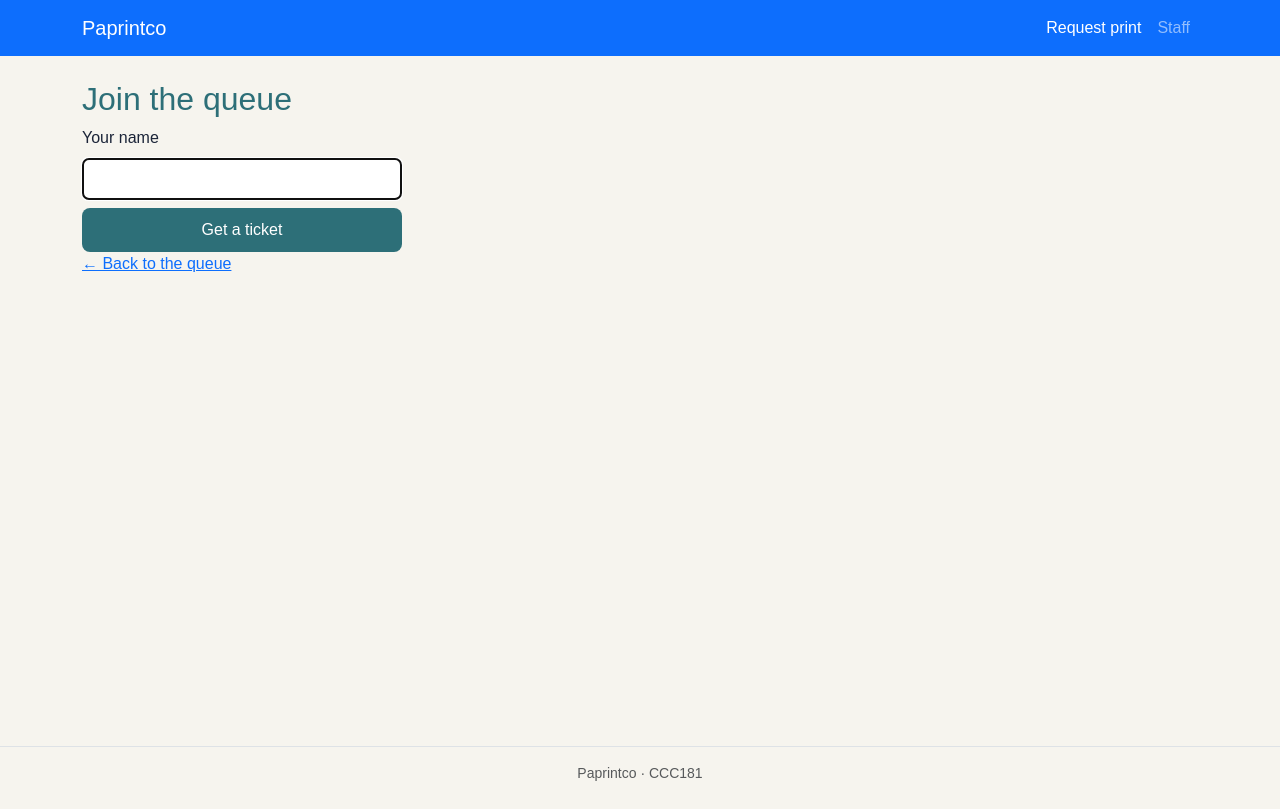
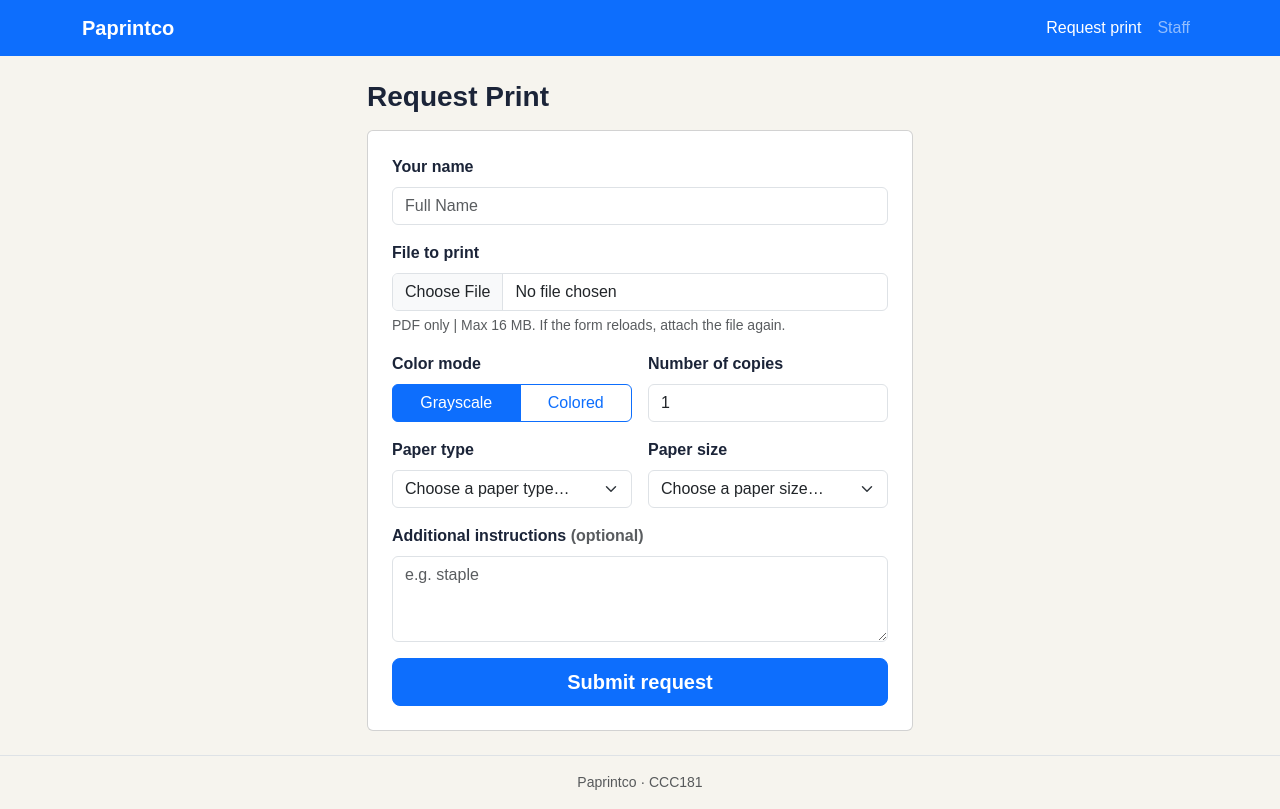
Before and after one commit to cooky922/CCC181, a Flask app: page /join in a window 1280 px wide. Before the commit the page ends 781 px from the top, so only its background shows below. Run offline with Flask 3, Linux system fonts and the light colour scheme.

Commit message:
Add join form with validation (#1)

```diff
--- a/app.py
+++ b/app.py
@@ -4,14 +4,28 @@ Run it with:
     flask --app app run --debug
 then open http://127.0.0.1:5000
 """
+import os
+import uuid
 from flask import Flask, abort, flash, redirect, render_template, request, url_for
+from werkzeug.exceptions import RequestEntityTooLarge
+from werkzeug.utils import secure_filename
+
+BASE_DIR = os.path.dirname(os.path.abspath(__file__))
+UPLOAD_DIR = os.path.join(BASE_DIR, "uploads")
+os.makedirs(UPLOAD_DIR, exist_ok=True)
 
 app = Flask(__name__)
 app.secret_key = "dev-only-change-me"  # Week 11 moves this into an environment variable
+app.config["MAX_CONTENT_LENGTH"] = 16 * 1024 * 1024  # Max of 16 MB per upload
 
 SERVICES = [
     {"id": 1, "name": "Document Printing"},
 ]
+
+# Choices for the request form. The server checks every value against these lists.
+COLOR_MODES = ["Grayscale", "Colored"]
+PAPER_TYPES = ["Bond Paper", "Photo Paper", "Sticker Paper", "Cardstock"]
+PAPER_SIZES = ["Short", "A4", "Long"]
 
 # Sample data for the demo. It lives in memory, so it resets every time the
 # server restarts. A real app would save tickets in a database later.
@@ -25,13 +39,13 @@ TICKETS = [
         "number_of_copies": 3,
         "paper_size": "A4",
         "paper_type": "Bond Paper",
-        "color_mode": "Black and White",
+        "color_mode": "Grayscale",
+        "notes": "",
         "status": "waiting",
     },
     {
         "number": 2,
         "name": "Lex Ian",
-        "email": "lexian@gmail.com",
         "service_id": 1,
         "file_name": "report.pdf",
         "file_path": "uploads/report.pdf",
@@ -39,6 +53,7 @@ TICKETS = [
         "paper_size": "Long",
         "paper_type": "Bond Paper",
         "color_mode": "Colored",
+        "notes": "",
         "status": "printing",
     },
 ]
@@ -58,9 +73,82 @@ def ticket(ticket_id):
             return render_template("ticket.html", ticket=t, position=position)
     abort(404)  # no ticket with that number
 
-@app.route("/join")
+def form_context(form, errors):
+    return dict(form=form,
+                errors=errors,
+                color_modes=COLOR_MODES,
+                paper_types=PAPER_TYPES,
+                paper_sizes=PAPER_SIZES)
+
+@app.get("/join")
 def join_form():
-    return render_template("join.html")
+    return render_template("join.html", **form_context({}, {}))
+
+@app.post("/join")
+def join():
+    form = request.form
+    name = form.get("name", "").strip()
+    color_mode = form.get("color_mode", "")
+    copies = form.get("number_of_copies", type=int)
+    paper_type = form.get("paper_type", "")
+    paper_size = form.get("paper_size", "")
+    notes = form.get("notes", "").strip()
+    upload = request.files.get("file")
+
+    errors = {}
+    if not name:
+        errors["name"] = "Enter your name."
+    elif len(name) > 60:
+        errors["name"] = "Keep your name under 60 characters."
+
+    if upload is None or not upload.filename:
+        errors["file"] = "Attach the PDF you want printed."
+    elif not upload.filename.lower().endswith(".pdf"):
+        errors["file"] = "Only PDF files are accepted. Save or export your file as a PDF first."
+    elif upload.stream.read(5) != b"%PDF-":
+        errors["file"] = "That file does not look like a valid PDF. Try exporting it again."
+    else:
+        upload.stream.seek(0)
+
+    if color_mode not in COLOR_MODES:
+        errors["color_mode"] = "Choose Grayscale or Colored."
+    if copies is None or not 1 <= copies <= 100:
+        errors["number_of_copies"] = "Enter a number of copies from 1 to 100."
+    if paper_type not in PAPER_TYPES:
+        errors["paper_type"] = "Choose a paper type."
+    if paper_size not in PAPER_SIZES:
+        errors["paper_size"] = "Choose a paper size."
+    if len(notes) > 300:
+        errors["notes"] = "Keep additional instructions under 300 characters."
+
+    if errors:
+        flash("Please fix the highlighted fields.", "danger")
+        return render_template("join.html", **form_context(form, errors)), 400
+
+    stored_name = f"{uuid.uuid4().hex}.pdf"
+    upload.save(os.path.join(UPLOAD_DIR, stored_name))
+
+    number = TICKETS[-1]["number"] + 1 if TICKETS else 1
+    TICKETS.append({
+        "number": number,
+        "name": name,
+        "service_id": SERVICES[0]["id"],
+        "file_name": secure_filename(upload.filename) or "document.pdf",
+        "file_path": f"uploads/{stored_name}",
+        "number_of_copies": copies,
+        "paper_size": paper_size,
+        "paper_type": paper_type,
+        "color_mode": color_mode,
+        "notes": notes,
+        "status": "waiting",
+    })
+    flash(f"Request submitted. Your ticket is #{number}.", "success")
+    return redirect(url_for("ticket", ticket_id=number))
+
+@app.errorhandler(RequestEntityTooLarge)
+def too_large(_err):
+    flash("That file is too large. The limit is 16 MB.", "danger")
+    return render_template("join.html", **form_context({}, {"file": "Choose a PDF under 16 MB."})), 413
 
 @app.route("/staff")
 def staff_dashboard():
--- a/static/css/style.css
+++ b/static/css/style.css
@@ -1,4 +1,5 @@
 /* Colors borrowed from the Week 2 slide deck */
+
 :root {
   --navy: #16223A;
   --paper: #F6F4EE;
@@ -78,3 +79,28 @@ footer {
 }
 
 .error { color: var(--orange); font-weight: 600; }
+
+.submit-section {
+  margin-top: 1rem;
+}
+
+@media (max-width: 500px) {
+  .submit-section {
+    position: fixed;
+    bottom: 0;
+    left: 0;
+    right: 0;
+    z-index: 1030;
+    padding: 0.75rem;
+    background: rgba(255, 255, 255, 0.95);
+    border-top: 1px solid #dee2e6;
+  }
+
+  .submit-section button {
+    width: 100%;
+  }
+
+  #join-form {
+    padding-bottom: 5rem !important;
+  }
+}
--- a/templates/base.html
+++ b/templates/base.html
@@ -13,7 +13,7 @@
 
   <nav class="navbar navbar-expand-md bg-primary" data-bs-theme="dark">
     <div class="container">
-      <a class="navbar-brand" href="{{ url_for('index') }}">Paprintco</a>
+      <a class="navbar-brand fw-bolder" href="{{ url_for('index') }}">Paprintco</a>
       <button class="navbar-toggler" type="button" data-bs-toggle="collapse"
               data-bs-target="#mainNav" aria-controls="mainNav"
               aria-expanded="false" aria-label="Toggle navigation">
@@ -22,7 +22,7 @@
       <div class="collapse navbar-collapse" id="mainNav">
         <ul class="navbar-nav ms-auto">
           <li class="nav-item">
-            <a class="nav-link {% if request.endpoint == 'join_form' %}active{% endif %}"
+            <a class="nav-link {% if request.endpoint == 'join_form' or request.endpoint == 'join' %}active{% endif %}"
                {% if request.endpoint == 'join_form' %}aria-current="page"{% endif %}
                href="{{ url_for('join_form') }}">Request print</a>
           </li>
--- a/templates/join.html
+++ b/templates/join.html
@@ -1,20 +1,92 @@
 {% extends "base.html" %}
+{% block title %}Request print · Paprintco{% endblock %}
 
-{% block title %}Join the queue · ClinicQ{% endblock %}
+{% macro bad(key) %}{% if errors.get(key) %}is-invalid{% endif %}{% endmacro %}
+{% macro err(key) %}{% if errors.get(key) %}<div id="{{ key }}-error" class="invalid-feedback d-block">{{ errors[key] }}</div>{% endif %}{% endmacro %}
+{% macro desc(key) %}{% if errors.get(key) %}aria-describedby="{{ key }}-error"{% endif %}{% endmacro %}
 
 {% block content %}
-  <h2>Join the queue</h2>
+<div class="row justify-content-center">
+  <div class="col-12 col-md-8 col-lg-6">
+    <h1 class="h3 mb-3 fw-bolder">Request Print</h1>
 
-  {% if error %}
-    <p class="error">{{ error }}</p>
-  {% endif %}
+    <form method="post" action="{{ url_for('join') }}" enctype="multipart/form-data"
+          novalidate id="join-form" class="card card-body p-3 p-md-4">
+      <div class="row g-3">
 
-  {# method="post" sends the form to the same URL as a POST request #}
-  <form method="post" class="join-form">
-    <label for="name">Your name</label>
-    <input id="name" name="name" type="text" autofocus>
-    <button type="submit">Get a ticket</button>
-  </form>
+        <div class="col-12">
+          <label for="name" class="form-label fw-bolder">Your name</label>
+          <input id="name" name="name" type="text" autocomplete="name" required maxlength="60"
+                 placeholder="Full Name"
+                 class="form-control {{ bad('name') }}" value="{{ form.get('name', '') }}" {{ desc('name') }}>
+          {{ err('name') }}
+        </div>
 
-  <p><a href="{{ url_for('index') }}">&larr; Back to the queue</a></p>
+        <div class="col-12">
+          <label for="file" class="form-label fw-bolder">File to print</label>
+          <input id="file" name="file" type="file" required accept=".pdf,application/pdf"
+                 class="form-control {{ bad('file') }}"
+                 aria-describedby="file-help{% if errors.get('file') %} file-error{% endif %}">
+          <div id="file-help" class="form-text">PDF only | Max 16 MB. If the form reloads, attach the file again.</div>
+          {{ err('file') }}
+        </div>
+
+        <div class="col-12 col-md-6">
+          <span class="form-label d-block fw-bolder" id="color-label">Color mode</span>
+          {% set cm = form.get('color_mode', 'Grayscale') %}
+          <div class="btn-group w-100" role="group" aria-labelledby="color-label">
+            {% for mode in color_modes %}
+              <input type="radio" class="btn-check" name="color_mode" id="cm-{{ loop.index }}"
+                     value="{{ mode }}" {% if cm == mode %}checked{% endif %}>
+              <label class="btn btn-outline-primary" for="cm-{{ loop.index }}">{{ mode }}</label>
+            {% endfor %}
+          </div>
+          {{ err('color_mode') }}
+        </div>
+
+        <div class="col-12 col-md-6">
+          <label for="number_of_copies" class="form-label fw-bolder">Number of copies</label>
+          <input id="number_of_copies" name="number_of_copies" type="number" min="1" max="100"
+                 inputmode="numeric" required
+                 class="form-control {{ bad('number_of_copies') }}"
+                 value="{{ form.get('number_of_copies', '1') }}" {{ desc('number_of_copies') }}>
+          {{ err('number_of_copies') }}
+        </div>
+
+        <div class="col-12 col-md-6">
+          <label for="paper_type" class="form-label fw-bolder">Paper type</label>
+          <select id="paper_type" name="paper_type" required class="form-select {{ bad('paper_type') }}" {{ desc('paper_type') }}>
+            <option value="">Choose a paper type…</option>
+            {% for p in paper_types %}
+              <option value="{{ p }}" {% if form.get('paper_type') == p %}selected{% endif %}>{{ p }}</option>
+            {% endfor %}
+          </select>
+          {{ err('paper_type') }}
+        </div>
+
+        <div class="col-12 col-md-6">
+          <label for="paper_size" class="form-label fw-bolder">Paper size</label>
+          <select id="paper_size" name="paper_size" required class="form-select {{ bad('paper_size') }}" {{ desc('paper_size') }}>
+            <option value="">Choose a paper size…</option>
+            {% for s in paper_sizes %}
+              <option value="{{ s }}" {% if form.get('paper_size') == s %}selected{% endif %}>{{ s }}</option>
+            {% endfor %}
+          </select>
+          {{ err('paper_size') }}
+        </div>
+
+        <div class="col-12">
+          <label for="notes" class="form-label fw-bolder">Additional instructions <span class="text-body-secondary">(optional)</span></label>
+          <textarea id="notes" name="notes" rows="3" maxlength="300" placeholder="e.g. staple"
+                    class="form-control {{ bad('notes') }}" {{ desc('notes') }}>{{ form.get('notes', '') }}</textarea>
+          {{ err('notes') }}
+        </div>
+
+        <div class="col-12 submit-section">
+          <button type="submit" class="btn btn-primary btn-lg w-100 fw-bolder">Submit request</button>
+        </div>
+      </div>
+    </form>
+  </div>
+</div>
 {% endblock %}
```
Also changed, not shown: 1 other file.
